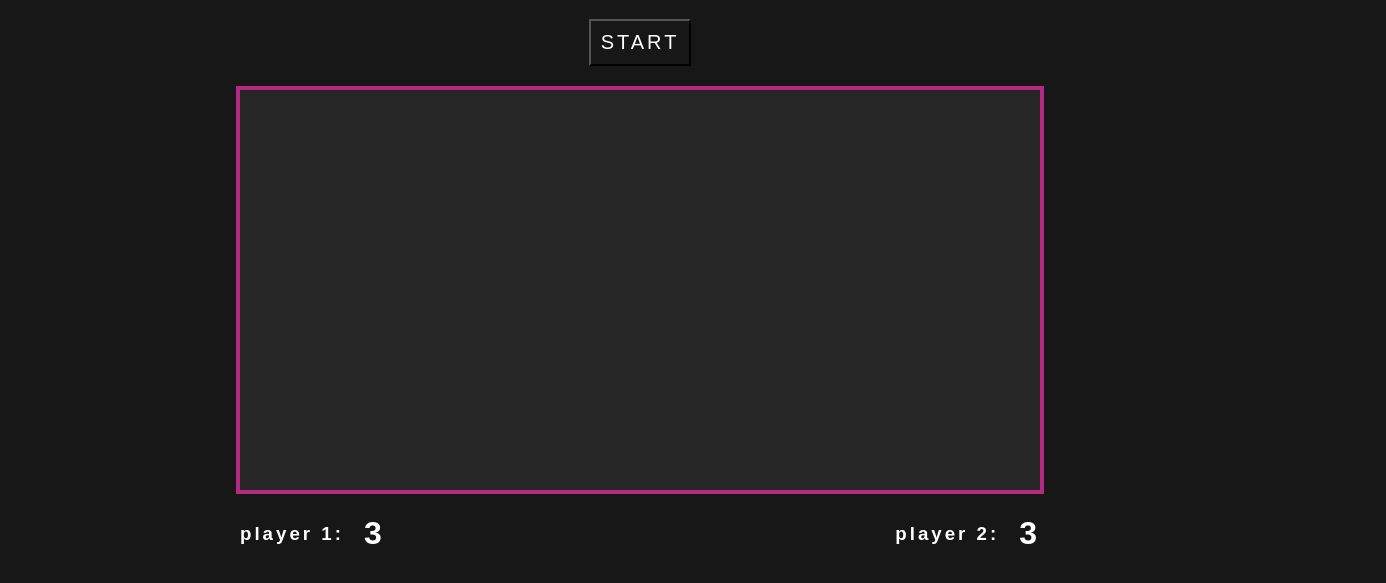
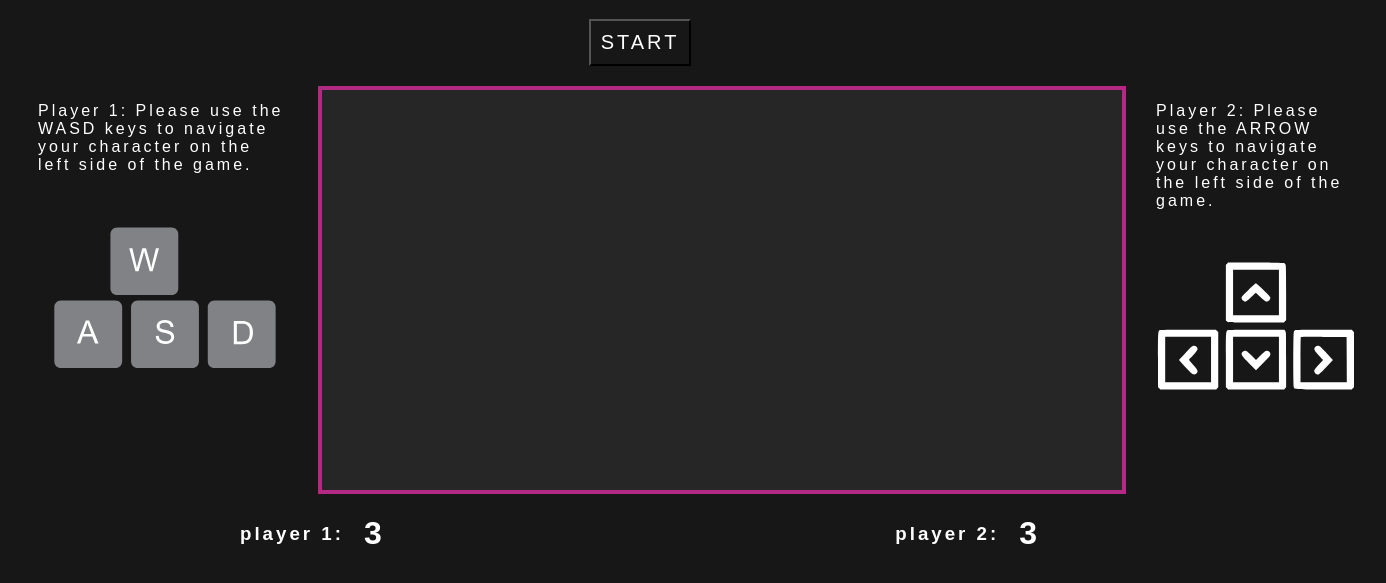
Before and after one commit to JoelSmith123/game-time, a website built with webpack: page index.html in a window 1280 px wide. Shown: the part 61-644 px from the top of the page, 1386 px wide, since content can reach past the window. Built offline with nearby package versions, Linux system fonts and the light colour scheme.

Commit message:
Add instructions for players

```diff
--- a/game.css
+++ b/game.css
@@ -10,11 +10,16 @@
  display: none;
 }
 
+.canvas-instructions-container {
+  display: flex;
+  justify-content: space-between;
+}
+
 #game {
  background-color: #262626;
  border: 4px solid #b32983;
  margin: auto;
- display: block;
+ display: inline-block;
 }
 
 .title {
@@ -31,6 +36,39 @@
  margin: 0 auto;
  font-size: 20px;
  padding: 10px;
+}
+
+.player1-instructions {
+  display: block;
+  margin: 0 auto;
+  padding: 0 30px;
+}
+
+.player2-instructions {
+  display: block;
+  margin: 0 auto;
+  padding: 0 30px;
+}
+
+.player1-instructions-text {
+  display: block;
+}
+
+.player2-instructions-text {
+  display: block;
+}
+
+.wasd-keys-img {
+  /*display: block;  */
+  height: auto;
+  width: 250px;
+  padding-top: 20px;
+}
+
+.arrow-keys-img {
+  display: block;
+  height: auto;
+  width: 200px;
 }
 
 .scores-won-status {
--- a/index.html
+++ b/index.html
@@ -11,7 +11,17 @@
  <div class='buttons-container'>
    <button class='new-game-btn'>START</button>
  </div>
+ <section class='canvas-instructions-container'>
+   <div class='player1-instructions'>
+    <p class='player1-instructions-text' >Player 1: Please use the WASD keys to navigate your character on the left side of the game.</p>
+    <img class='wasd-keys-img' src='images/wasd-keys.svg'>
+  </div>
   <canvas id='game' width='800' height='400'></canvas>
+  <div class='player2-instructions'>
+    <p class='player2-instructions-text' >Player 2: Please use the ARROW keys to navigate your character on the left side of the game.</p>
+    <img class='arrow-keys-img' src='images/arrow-keys.svg'>
+  </div>
+</section>
 <div class='scores-won-status'>
  <div class='player-one'>
    <h3 class='player-one-score-text'>player 1:</h3>
```
Also changed, not shown: images/arrow-keys.svg (added), images/wasd-keys.svg (added), test/index.js (added). Lines whose indentation alone changed are shown as unchanged.
